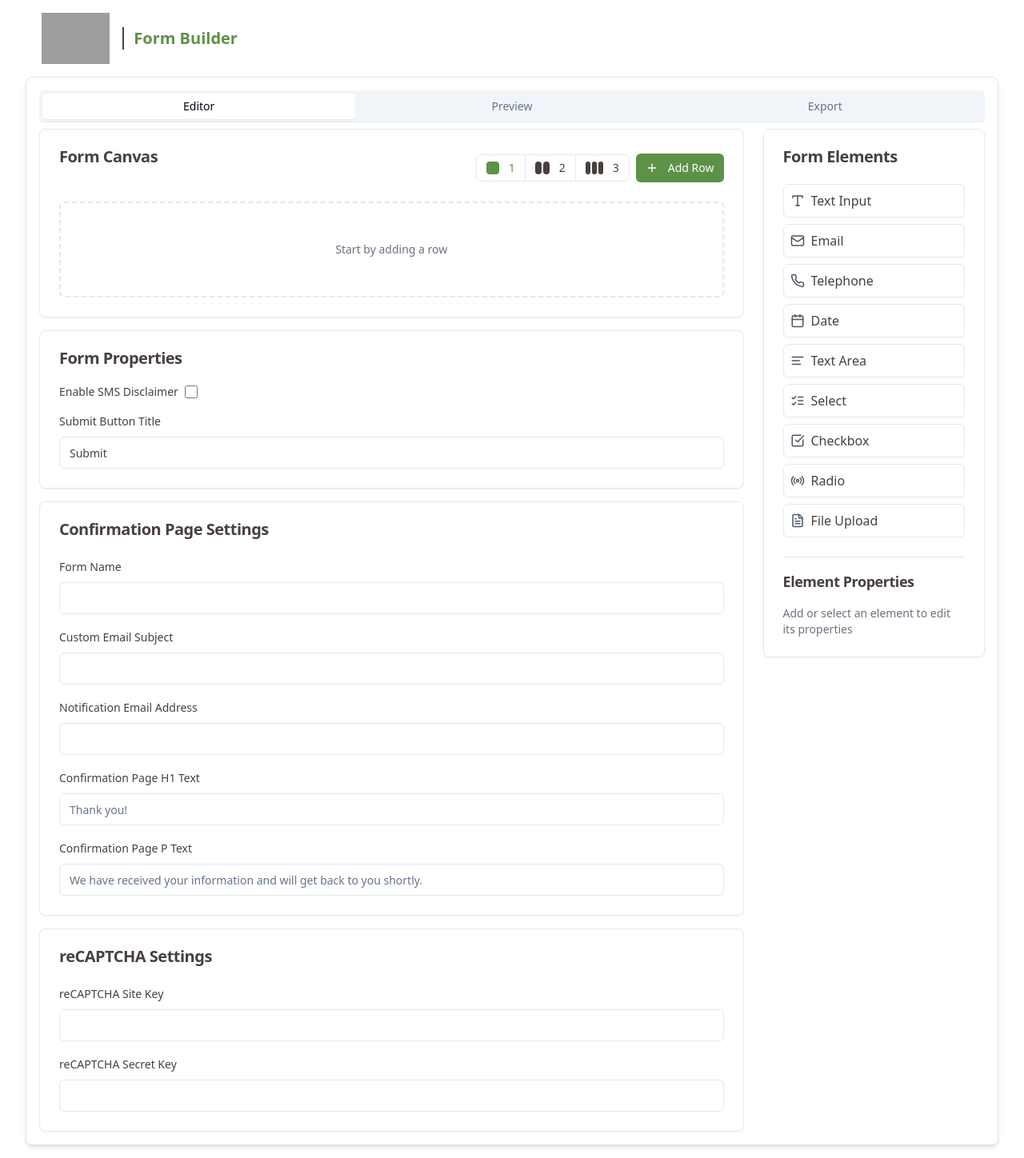
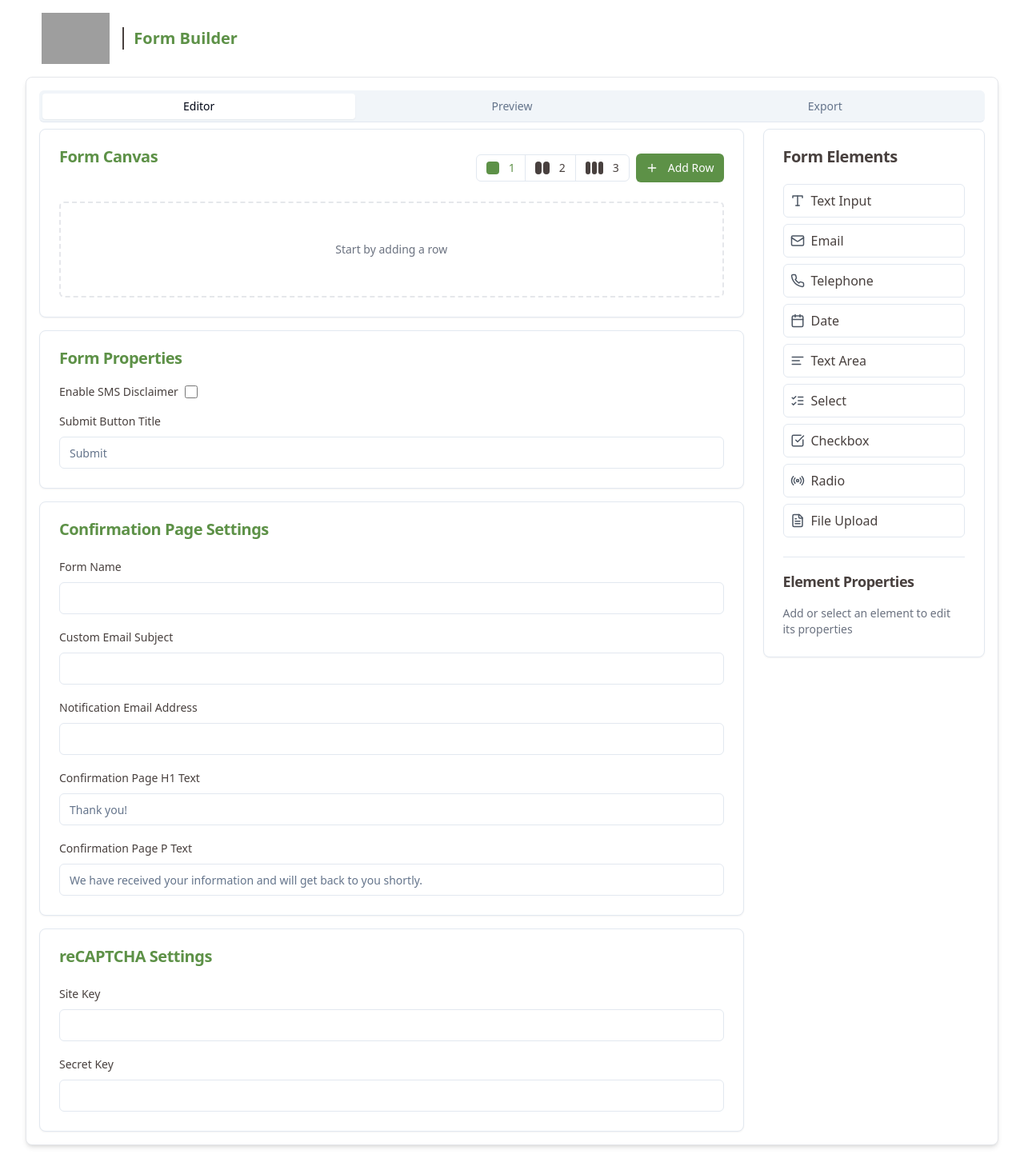
Before and after one commit to chrisroselli/form-builder, a Next.js app: page / in a window 1280 px wide. Shown: the whole page at 80% size. Built offline with nearby package versions, Linux system fonts and the light colour scheme; grey boxes are pictures that could not be loaded.

Commit message:
Set default submit button title to 'Submit' if not provided, and apply primary text styling to card titles in FormCanvas and ConfirmationSettings

```diff
--- a/components/form-builder.tsx
+++ b/components/form-builder.tsx
@@ -34,7 +34,7 @@ export default function FormBuilder() {
     formName: '',
     customEmailSubject: '',
     notificationEmailAddresses: '',
-    submitButtonTitle: 'Submit',
+    submitButtonTitle: '',
     enableSMS: false,
     confirmationH1Text: '',
     confirmationPText: '',
--- a/components/form-canvas.tsx
+++ b/components/form-canvas.tsx
@@ -124,7 +124,7 @@ export default function FormCanvas({
       <div className="md:col-span-2">
         <Card>
           <CardHeader className="flex flex-row items-start justify-between">
-            <CardTitle>Form Canvas</CardTitle>
+            <CardTitle className="text-primary">Form Canvas</CardTitle>
             <div className="flex items-center gap-2">
               <div className="flex border rounded-md overflow-hidden">
                 <Button
--- a/components/form-export.tsx
+++ b/components/form-export.tsx
@@ -180,7 +180,9 @@ export default function FormExport({
     }
 
     html += `
-      <button type="submit" class="submit-button">${confirmationData.submitButtonTitle}</button>
+      <button type="submit" class="submit-button">${
+        confirmationData.submitButtonTitle || 'Submit'
+      }</button>
     </div>
   </form>
 </div>`;
--- a/components/form-preview.tsx
+++ b/components/form-preview.tsx
@@ -290,7 +290,7 @@ export default function FormPreview({
             )}
 
             <Button type="submit" className="w-full">
-              {submitButtonTitle}
+              {submitButtonTitle || 'Submit'}
             </Button>
           </form>
         )}
--- a/components/form-settings.tsx
+++ b/components/form-settings.tsx
@@ -40,7 +40,7 @@ export default function ConfirmationSettings({
     <>
       <Card>
         <CardHeader>
-          <CardTitle>Form Properties</CardTitle>
+          <CardTitle className="text-primary">Form Properties</CardTitle>
         </CardHeader>
         <CardContent className="space-y-4">
           <div className="space-y-2">
@@ -72,7 +72,9 @@ export default function ConfirmationSettings({
 
       <Card className="mt-4">
         <CardHeader>
-          <CardTitle>Confirmation Page Settings</CardTitle>
+          <CardTitle className="text-primary">
+            Confirmation Page Settings
+          </CardTitle>
         </CardHeader>
         <CardContent className="space-y-4">
           <div className="space-y-2">
@@ -135,11 +137,11 @@ export default function ConfirmationSettings({
       </Card>
       <Card className="mt-4">
         <CardHeader>
-          <CardTitle>reCAPTCHA Settings</CardTitle>
+          <CardTitle className="text-primary">reCAPTCHA Settings</CardTitle>
         </CardHeader>
         <CardContent className="space-y-4">
           <div className="space-y-2">
-            <Label htmlFor="recaptchaSiteKey">reCAPTCHA Site Key</Label>
+            <Label htmlFor="recaptchaSiteKey">Site Key</Label>
             <Input
               id="recaptchaSiteKey"
               name="recaptchaSiteKey"
@@ -149,7 +151,7 @@ export default function ConfirmationSettings({
             />
           </div>
           <div className="space-y-2">
-            <Label htmlFor="recaptchaSecretKey">reCAPTCHA Secret Key</Label>
+            <Label htmlFor="recaptchaSecretKey">Secret Key</Label>
             <Input
               id="recaptchaSecretKey"
               name="recaptchaSecretKey"
```
